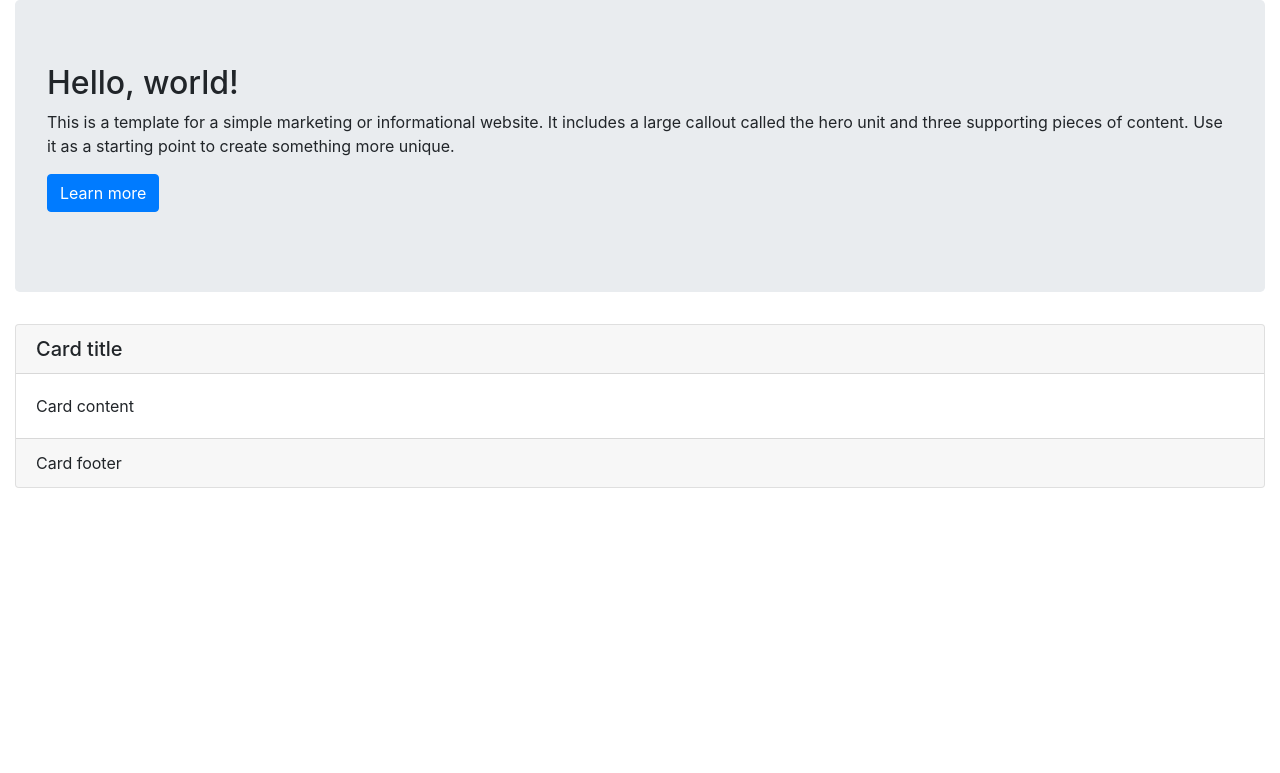
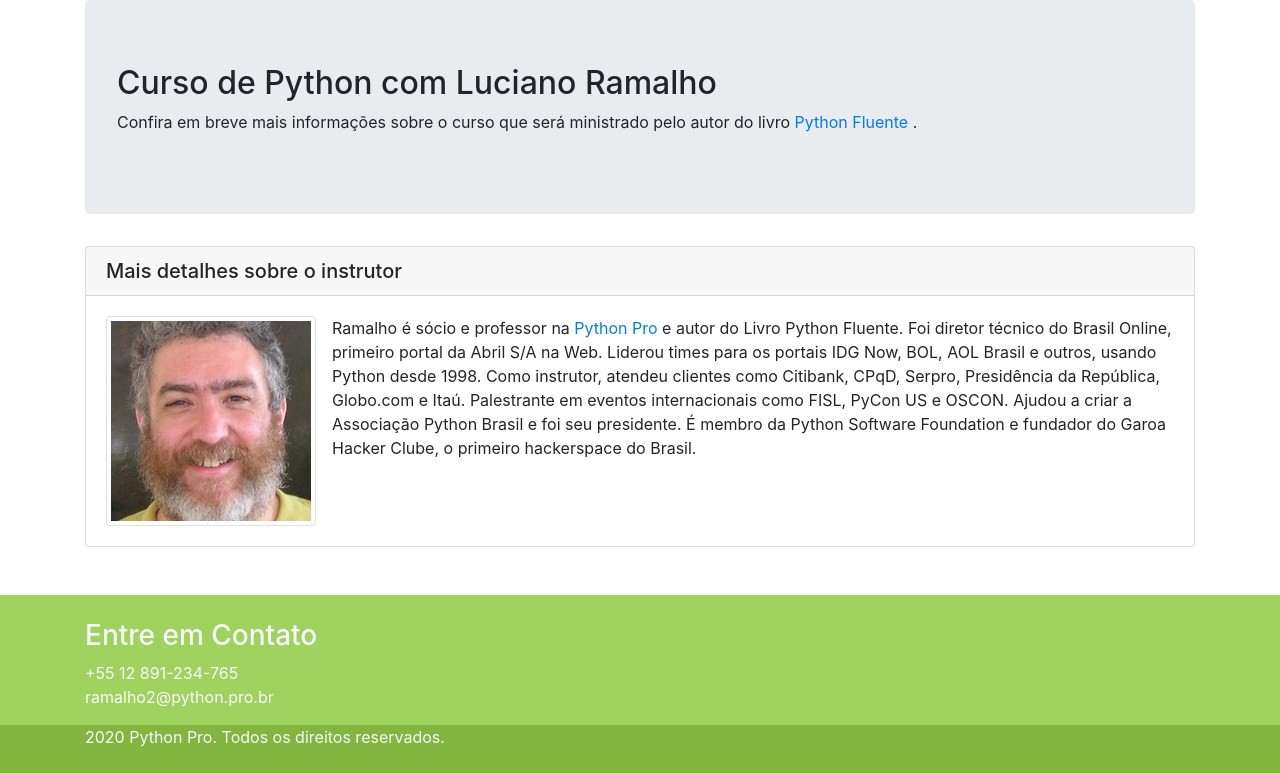
Before and after one commit to faustoroger/curso-django, a Django app: page / in a window 1280 px wide. Shown: the part 56-829 px from the top of the page. Before the commit the page ends 544 px from the top, so only its background shows below. Run offline with Django 3.2, Linux system fonts and the light colour scheme; parts of the project's set-up code (start-up, migrations or seed data) failed here and were passed over.

Commit message:
Adiciona Favicon e rodapé, finalizada Landing Page inicial
 close #56

```diff
--- a/pypro/base/static/css/style.css
+++ b/pypro/base/static/css/style.css
@@ -1 +1,7 @@
-# Empty CSS file for your own CSS
+.main-footer{
+    background-color: #9fd25f;
+}
+
+.rights{
+    background-color: #82b641;
+}
--- a/pypro/base/templates/base/home.html
+++ b/pypro/base/templates/base/home.html
@@ -11,6 +11,7 @@
     <meta name="description" content="Página do curso Python Pro">
     <meta name="author" content="Fausto Roger">
 
+    <link rel="icon" type="image/png" href="{% static 'img/favicon.png' %}"/>
     <link href="{% static 'css/bootstrap.min.css' %}" rel="stylesheet">
     <link href="{% static 'css/style.css' %}" rel="stylesheet">
     <script src="{% static 'js/jquery.min.js' %}"></script>
@@ -33,21 +34,17 @@
     </div>
 </nav>
 
-<div class="container-fluid">
+<div class="container">
     <div class="row">
         <div class="col-md-12">
-
             <div class="jumbotron">
                 <h2>
-                    Hello, world!
+                    Curso de Python com Luciano Ramalho
                 </h2>
                 <p>
-                    This is a template for a simple marketing or informational website. It includes a large callout
-                    called the hero unit and three supporting pieces of content. Use it as a starting point to create
-                    something more unique.
-                </p>
-                <p>
-                    <a class="btn btn-primary btn-large" href="#">Learn more</a>
+                    Confira em breve mais informações sobre o curso que será ministrado pelo autor do livro
+                    <a href="https://www.oreilly.com/library/view/fluent-python/9781491946237/" target="_blank">Python
+                        Fluente</a> .
                 </p>
             </div>
         </div>
@@ -56,19 +53,48 @@
         <div class="col-md-12">
             <div class="card">
                 <h5 class="card-header">
-                    Card title
+                    Mais detalhes sobre o instrutor
                 </h5>
                 <div class="card-body">
                     <p class="card-text">
-                        Card content
+                        <img src="{% static 'img/luciano_ramalho.jpeg' %}" alt="Foto de Luciano Ramalho"
+                             class="img-thumbnail float-left mr-3"/>
+                        Ramalho é sócio e professor na <a href="www.python.pro.br">Python Pro</a> e autor do Livro
+                        Python Fluente. Foi diretor técnico do Brasil Online, primeiro portal da Abril S/A na Web.
+                        Liderou times para os portais IDG Now, BOL, AOL Brasil e outros, usando Python desde 1998. Como
+                        instrutor, atendeu clientes como Citibank, CPqD, Serpro, Presidência da República, Globo.com e
+                        Itaú. Palestrante em eventos internacionais como FISL, PyCon US e OSCON. Ajudou a criar a
+                        Associação Python Brasil e foi seu presidente. É membro da Python Software Foundation e fundador
+                        do Garoa Hacker Clube, o primeiro hackerspace do Brasil.
                     </p>
-                </div>
-                <div class="card-footer">
-                    Card footer
                 </div>
             </div>
         </div>
     </div>
 </div>
+
+<footer class="main-footer mt-5 pt-4 text-light">
+    <div class="container">
+        <div class="row">
+            <div class="col">
+                <h3>Entre em Contato</h3>
+                <address>
+                    +55 12 891-234-765
+                    <br>
+                    <a href="mailto:ramalho2@python.pro.br" class="text-light">ramalho2@python.pro.br</a>
+                </address>
+            </div>
+        </div>
+    </div>
+    <div class="rights pb-4">
+        <div class="container">
+            <div class="row">
+                <div class="col">
+                    {% now 'Y' %} Python Pro. Todos os direitos reservados.
+                </div>
+            </div>
+        </div>
+    </div>
+</footer>
 </body>
 </html>
```
Also changed, not shown: pypro/base/static/img/favicon.png (added), pypro/base/static/img/luciano_ramalho.jpeg (added).
